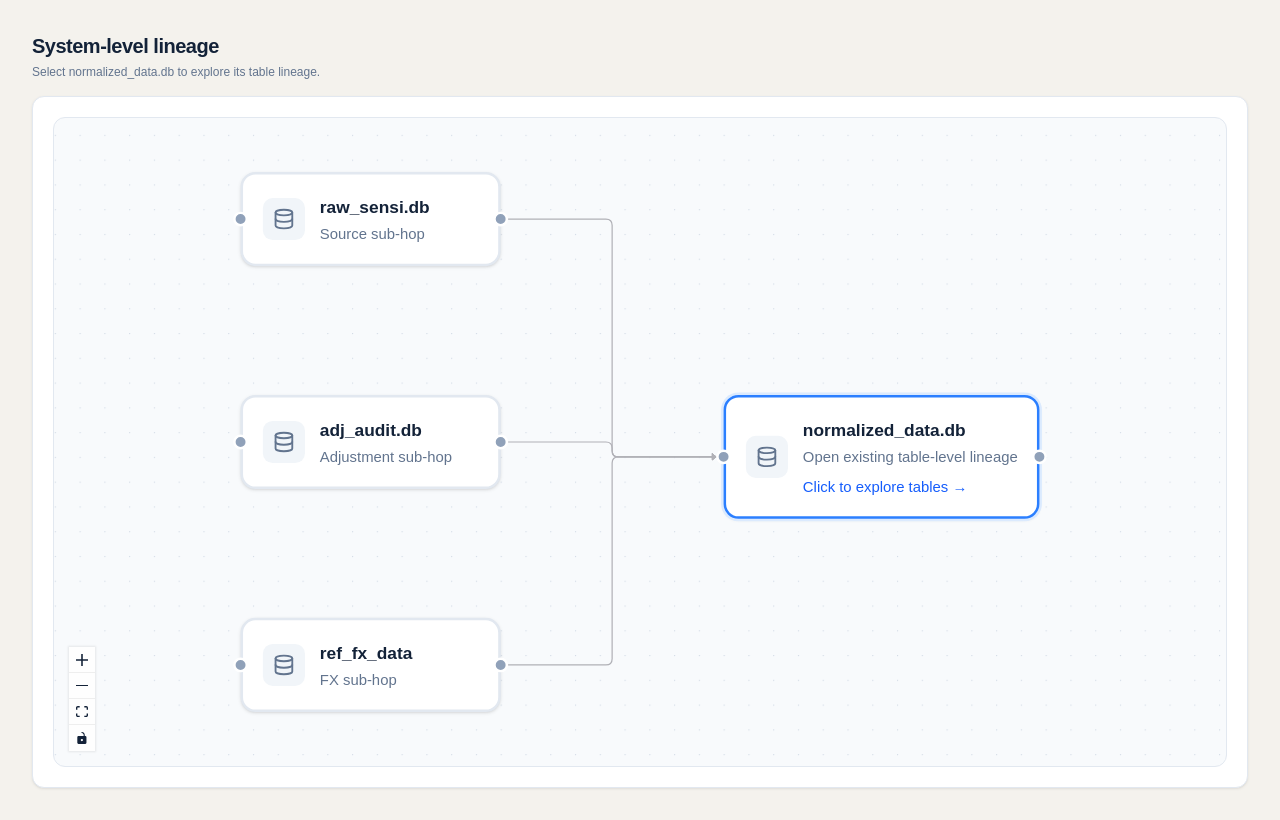
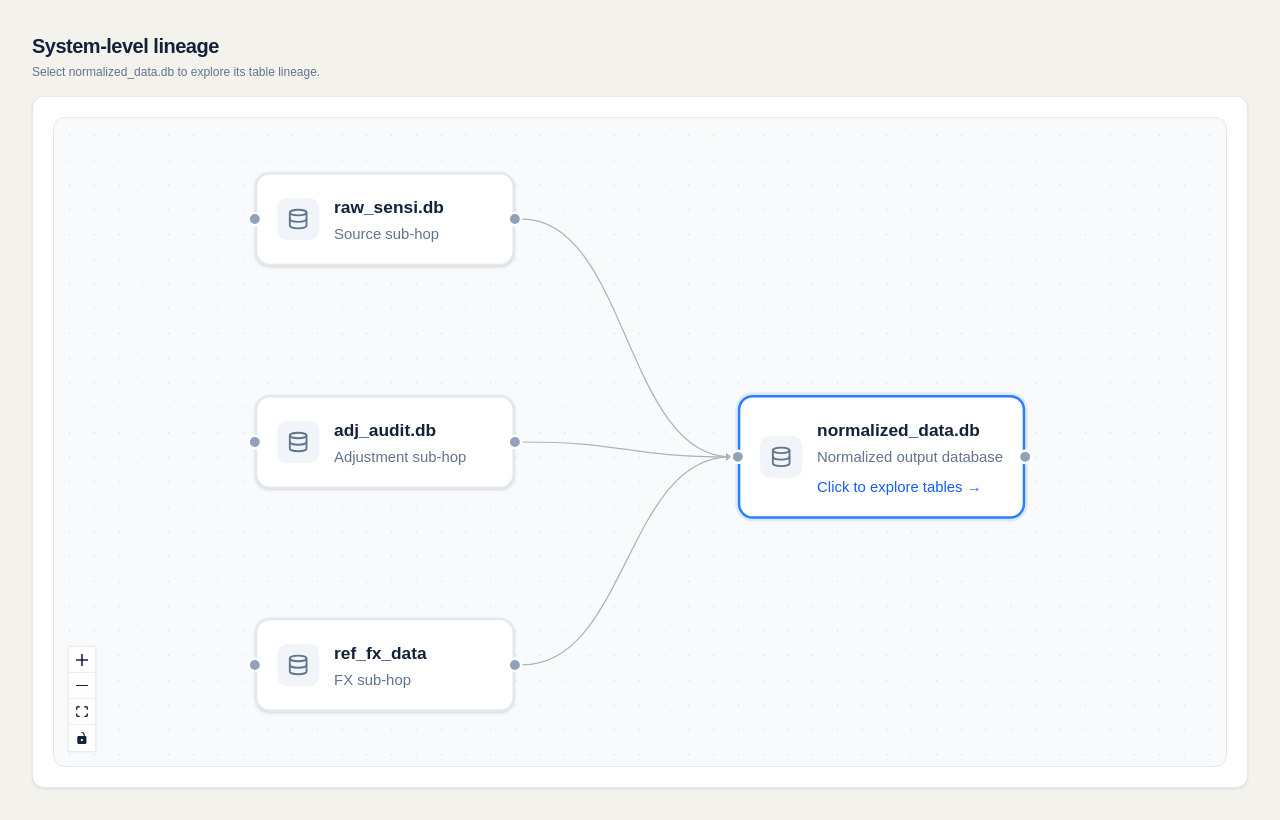
Before and after one commit to abdulsoni/reg-reporting-frontend, a Next.js app: page /lineage/explorer in a window 1280 px wide. Built offline with nearby package versions, Linux system fonts and the light colour scheme; no server answers.

Commit message:
only single json file to show the visual graph

```diff
--- a/modules/lineage/components/LineageGroupGraph.tsx
+++ b/modules/lineage/components/LineageGroupGraph.tsx
@@ -381,7 +381,7 @@ export default function LineageGroupGraph() {
           ? `${item.target}-right-target`
           : `${item.target}-in`,
 
-        type: isSameTable && "lineage",
+        type: isSameTable ? "lineage" : undefined,
 
         data: { ...item, sameTable: isSameTable },
 
@@ -408,8 +408,6 @@ export default function LineageGroupGraph() {
         },
 
         zIndex: selected ? 10 : 1,
-
-        data: item,
 
       };
 
--- a/modules/lineage/components/SystemLineageGraph.tsx
+++ b/modules/lineage/components/SystemLineageGraph.tsx
@@ -12,10 +12,9 @@ import {
 import { Database } from "lucide-react";
 
 import {
-  systemEdges,
-  systemNodes,
+  buildSystemGraph,
   type SystemData,
-} from "../data/systemLineageData";
+} from "../data/systemLineageAdapter";
 
 function SystemNode({ data }: NodeProps<Node<SystemData, "system">>) {
   return (
@@ -66,11 +65,13 @@ export default function SystemLineageGraph({
 }: {
   onSelectSystem: (systemId: string) => void;
 }) {
+  const { nodes, edges } = buildSystemGraph();
+
   return (
     <div className="h-[650px] w-full overflow-hidden rounded-xl border border-line bg-slate-50">
       <ReactFlow
-        nodes={systemNodes}
-        edges={systemEdges}
+        nodes={nodes}
+        edges={edges}
         nodeTypes={nodeTypes}
         onNodeClick={(_, node) => {
           if (node.id === "normalized_data") {
--- a/modules/lineage/data/lineageData.ts
+++ b/modules/lineage/data/lineageData.ts
@@ -1,11 +1,35 @@
 export const lineageData = {
   database: "normalized_data.db",
+
+  systems: [
+    {
+      id: "raw_sensi",
+      label: "raw_sensi.db",
+      description: "Source sub-hop",
+    },
+    {
+      id: "adj_audit",
+      label: "adj_audit.db",
+      description: "Adjustment sub-hop",
+    },
+    {
+      id: "ref_fx_data",
+      label: "ref_fx_data",
+      description: "FX sub-hop",
+    },
+    {
+      id: "normalized_data",
+      label: "normalized_data.db",
+      description: "Normalized output database",
+      target: true,
+    },
+  ],
 
   tables: [
     {
       id: "raw_sensi",
       name: "raw_sensi",
-      system: "normalized_data.db",
+      systemId: "normalized_data",
       attributes: [
         {
           id: "trade_id",
@@ -33,8 +57,7 @@ export const lineageData = {
           id: "normalized_usd",
           name: "normalized_usd",
           dataType: "number",
-          transformation:
-            "adjusted_local * f.fx_rate",
+          transformation: "adjusted_local * f.fx_rate",
           status: "Identified",
         },
       ],
@@ -43,16 +66,16 @@ export const lineageData = {
     {
       id: "adj_data",
       name: "adj_data",
-      system: "normalized_data.db",
+      systemId: "normalized_data",
       attributes: [
-         {
+        {
           id: "adjustment_id",
           name: "adjustment_id",
           dataType: "number",
           transformation: "",
           status: "Identified",
         },
-         {
+        {
           id: "adjustment_type",
           name: "adjustment_type",
           dataType: "string",
@@ -64,10 +87,10 @@ export const lineageData = {
           name: "approved_adjustment_local",
           dataType: "number",
           transformation: "COALESCE(a.approved_adjustment_local, 0)",
-          sourceTable: "adj_audit",
+          sourceSystemId: "adj_audit",
           status: "Identified",
         },
-         {
+        {
           id: "approval_status",
           name: "approval_status",
           dataType: "string",
@@ -80,16 +103,17 @@ export const lineageData = {
     {
       id: "ref_fx_data",
       name: "ref_fx_data",
-      system: "normalized_data.db",
+      systemId: "normalized_data",
       attributes: [
         {
           id: "fx_rate",
           name: "fx_rate",
           dataType: "number",
           transformation: "f.fx_rate",
+          sourceSystemId: "ref_fx_data",
           status: "Identified",
         },
-         {
+        {
           id: "fx_rate_id",
           name: "fx_rate_id",
           dataType: "string",
@@ -107,6 +131,8 @@ export const lineageData = {
       target: "adjusted_local",
       sourceTable: "raw_sensi",
       targetTable: "raw_sensi",
+      sourceSystemId: "raw_sensi",
+      targetSystemId: "normalized_data",
       transformation:
         "r.original_local + COALESCE(a.approved_adjustment_local, 0)",
       description: "Original local amount contributes to adjusted amount.",
@@ -117,6 +143,8 @@ export const lineageData = {
       target: "adjusted_local",
       sourceTable: "adj_data",
       targetTable: "raw_sensi",
+      sourceSystemId: "adj_audit",
+      targetSystemId: "normalized_data",
       transformation: "COALESCE(a.approved_adjustment_local, 0)",
       description: "Approved adjustment is added to the original amount.",
     },
@@ -126,6 +154,8 @@ export const lineageData = {
       target: "normalized_usd",
       sourceTable: "raw_sensi",
       targetTable: "raw_sensi",
+      sourceSystemId: "raw_sensi",
+      targetSystemId: "normalized_data",
       transformation: "adjusted_local * f.fx_rate",
       description: "Adjusted local amount is converted to USD.",
     },
@@ -135,8 +165,10 @@ export const lineageData = {
       target: "normalized_usd",
       sourceTable: "ref_fx_data",
       targetTable: "raw_sensi",
+      sourceSystemId: "ref_fx_data",
+      targetSystemId: "normalized_data",
       transformation: "f.fx_rate",
       description: "FX rate is used to calculate normalized USD.",
     },
   ],
-};
+} as const;
--- /dev/null
+++ b/modules/lineage/data/systemLineageAdapter.ts
@@ -0,0 +1,59 @@
+import { MarkerType, type Edge, type Node } from "@xyflow/react";
+
+import { lineageData } from "./lineageData";
+
+export type SystemData = {
+  label: string;
+  description: string;
+  target?: boolean;
+};
+
+export type SystemNode = Node<SystemData, "system">;
+
+export function buildSystemGraph() {
+  const positions: Record<string, { x: number; y: number }> = {
+    raw_sensi: { x: 40, y: 40 },
+    adj_audit: { x: 40, y: 220 },
+    ref_fx_data: { x: 40, y: 400 },
+    normalized_data: { x: 430, y: 220 },
+  };
+
+  const nodes: SystemNode[] = lineageData.systems.map((system) => ({
+    id: system.id,
+    type: "system",
+    position: positions[system.id] ?? { x: 0, y: 0 },
+    data: {
+      label: system.label,
+      description: system.description,
+      target: "target" in system ? system.target : false,
+    },
+  }));
+
+  // Deduplicate system connections even if several column edges
+  // connect the same pair of systems.
+  const connections = new Map<string, Edge>();
+
+  for (const item of lineageData.edges) {
+    const source: string | undefined = item.sourceSystemId;
+    const target: string | undefined = item.targetSystemId;
+
+    if (!source || !target || source === target) continue;
+
+    const id = `${source}->${target}`;
+
+    if (!connections.has(id)) {
+      connections.set(id, {
+        id,
+        source,
+        target,
+        //type: "smoothstep",
+        markerEnd: { type: MarkerType.ArrowClosed },
+      });
+    }
+  }
+
+  return {
+    nodes,
+    edges: Array.from(connections.values()),
+  };
+}
--- a/modules/lineage/data/systemLineageData.ts
+++ /dev/null
@@ -1,64 +0,0 @@
-import { MarkerType, type Edge, type Node } from "@xyflow/react";
-
-export type SystemData = {
-  label: string;
-  description: string;
-  target?: boolean;
-};
-
-export type SystemNode = Node<SystemData, "system">;
-
-export const systemNodes: SystemNode[] = [
-  {
-    id: "raw_sensi",
-    type: "system",
-    position: { x: 40, y: 40 },
-    data: { label: "raw_sensi.db", description: "Source sub-hop" },
-  },
-  {
-    id: "adj_audit",
-    type: "system",
-    position: { x: 40, y: 220 },
-    data: { label: "adj_audit.db", description: "Adjustment sub-hop" },
-  },
-  {
-    id: "ref_fx_data",
-    type: "system",
-    position: { x: 40, y: 400 },
-    data: { label: "ref_fx_data", description: "FX sub-hop" },
-  },
-  {
-    id: "normalized_data",
-    type: "system",
-    position: { x: 430, y: 220 },
-    data: {
-      label: "normalized_data.db",
-      description: "Open existing table-level lineage",
-      target: true,
-    },
-  },
-];
-
-export const systemEdges: Edge[] = [
-  {
-    id: "raw-normalized",
-    source: "raw_sensi",
-    target: "normalized_data",
-    type: "smoothstep",
-    markerEnd: { type: MarkerType.ArrowClosed },
-  },
-  {
-    id: "adjustment-normalized",
-    source: "adj_audit",
-    target: "normalized_data",
-    type: "smoothstep",
-    markerEnd: { type: MarkerType.ArrowClosed },
-  },
-  {
-    id: "fx-normalized",
-    source: "ref_fx_data",
-    target: "normalized_data",
-    type: "smoothstep",
-    markerEnd: { type: MarkerType.ArrowClosed },
-  },
-];
```
